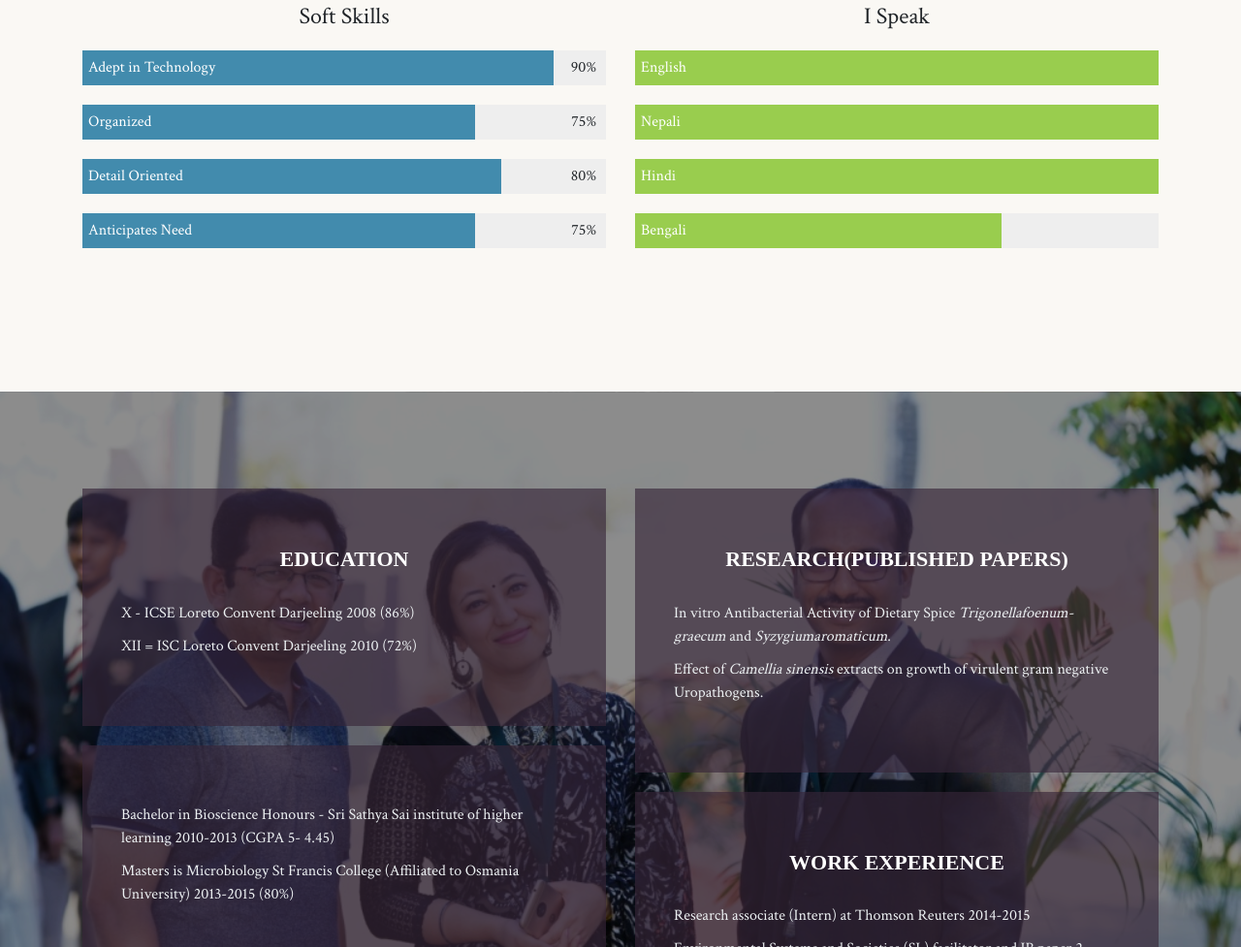
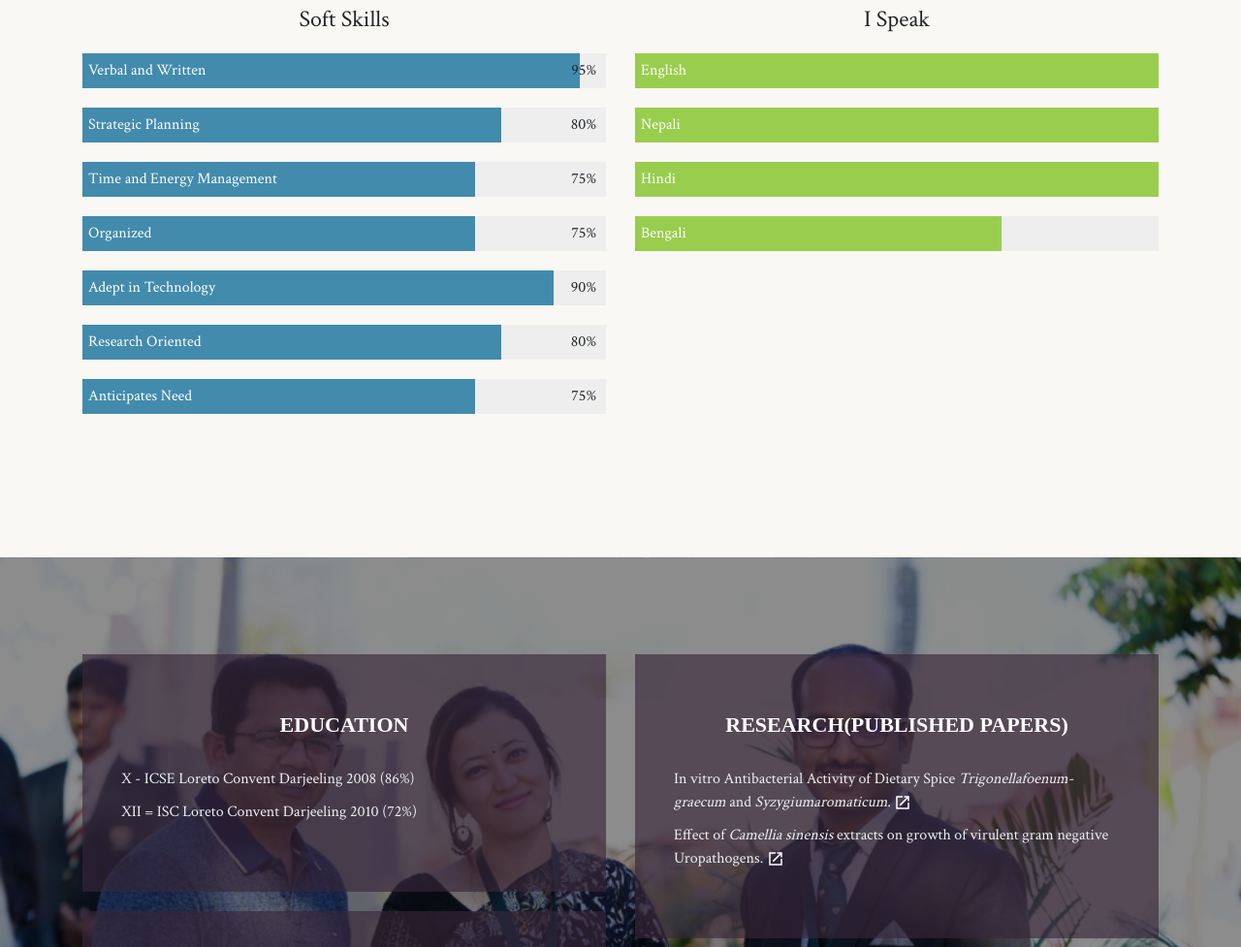
Before and after one commit to VishakaL25/vishakal25.github.io, a plain HTML site: page index.html in a window 1280 px wide. Shown: the part 1823-2800 px from the top of the page at 97% size. Drawn offline with Linux system fonts and the light colour scheme.

Commit message:
added links and feedback changes

```diff
--- a/assets/css/styles.css
+++ b/assets/css/styles.css
@@ -115,7 +115,10 @@ background:#ff6464;
 
 
 /* ============= Navbar CSS ================== */
-
+.navbar .nav-link {
+    font-size: 18px;
+    padding: 0.5rem;
+}
 
 /* ============= Navbar CSS ================== */
 
--- a/index.html
+++ b/index.html
@@ -154,15 +154,27 @@
 
                     <div class="skills-container">
                         <div class="bar flex">
-                            <div class="bar-fill" style="width:90%">Adept in Technology</div>
-                            <span>90%</span>
+                            <div class="bar-fill" style="width:95%">Verbal and Written</div>
+                            <span>95%</span>
+                        </div>
+                        <div class="bar flex">
+                            <div class="bar-fill" style="width:80%">Strategic Planning</div>
+                            <span>80%</span>
+                        </div>
+                        <div class="bar flex">
+                            <div class="bar-fill" style="width:75%">Time and Energy Management</div>
+                            <span>75%</span>
                         </div>
                         <div class="bar flex">
                             <div class="bar-fill" style="width:75%">Organized</div>
                             <span>75%</span>
                         </div>
                         <div class="bar flex">
-                            <div class="bar-fill" style="width:80%">Detail Oriented</div>
+                            <div class="bar-fill" style="width:90%">Adept in Technology</div>
+                            <span>90%</span>
+                        </div>
+                        <div class="bar flex">
+                            <div class="bar-fill" style="width:80%">Research Oriented</div>
                             <span>80%</span>
                         </div>
                         <div class="bar flex">
@@ -232,13 +244,15 @@
                         <div class="details-area">
                             <h3>Research(Published Papers)</h3>
                             <p>
-                                <a href="http://sciencejournals.stmjournals.in/index.php/RRJoHS/article/view/695">
+                                <a href="http://sciencejournals.stmjournals.in/index.php/RRJoHS/article/view/695" target="blank">
                                     In vitro Antibacterial Activity of Dietary Spice <i>Trigonellafoenum-graecum</i> and <i>Syzygiumaromaticum</i>.
+                                    <svg xmlns="http://www.w3.org/2000/svg" viewBox="0 0 24 24" fill="white" width="18px" height="18px"><path d="M0 0h24v24H0V0z" fill="none"/><path d="M19 19H5V5h7V3H3v18h18v-9h-2v7zM14 3v2h3.59l-9.83 9.83 1.41 1.41L19 6.41V10h2V3h-7z"/></svg>
                                 </a>
                             </p>
                             <p>
-                                <a href="https://ijpsr.com/bft-article/effect-of-camellia-sinensis-extracts-on-growth-of-virulent-gram-negative-uropathogens/?view=fulltext">
+                                <a href="https://ijpsr.com/bft-article/effect-of-camellia-sinensis-extracts-on-growth-of-virulent-gram-negative-uropathogens/?view=fulltext" target="blank">
                                     Effect of <i>Camellia sinensis</i> extracts on growth of virulent gram negative Uropathogens.
+                                    <svg xmlns="http://www.w3.org/2000/svg" viewBox="0 0 24 24" fill="white" width="18px" height="18px"><path d="M0 0h24v24H0V0z" fill="none"/><path d="M19 19H5V5h7V3H3v18h18v-9h-2v7zM14 3v2h3.59l-9.83 9.83 1.41 1.41L19 6.41V10h2V3h-7z"/></svg>
                                 </a>
                             </p>
                         </div>
@@ -341,7 +355,6 @@
             <div class="main-footer text-center">
                 <p>“Educating the mind without educating the heart is no education at all”
                     <br/> ― Aristotle</p>
-                <p class="text-right credits"> Created by - <a target="blank" href="https://upendra5791.github.io/">Upendra</a> &nbsp;&#128522;</p>
             </div>
         </div>
 
```
